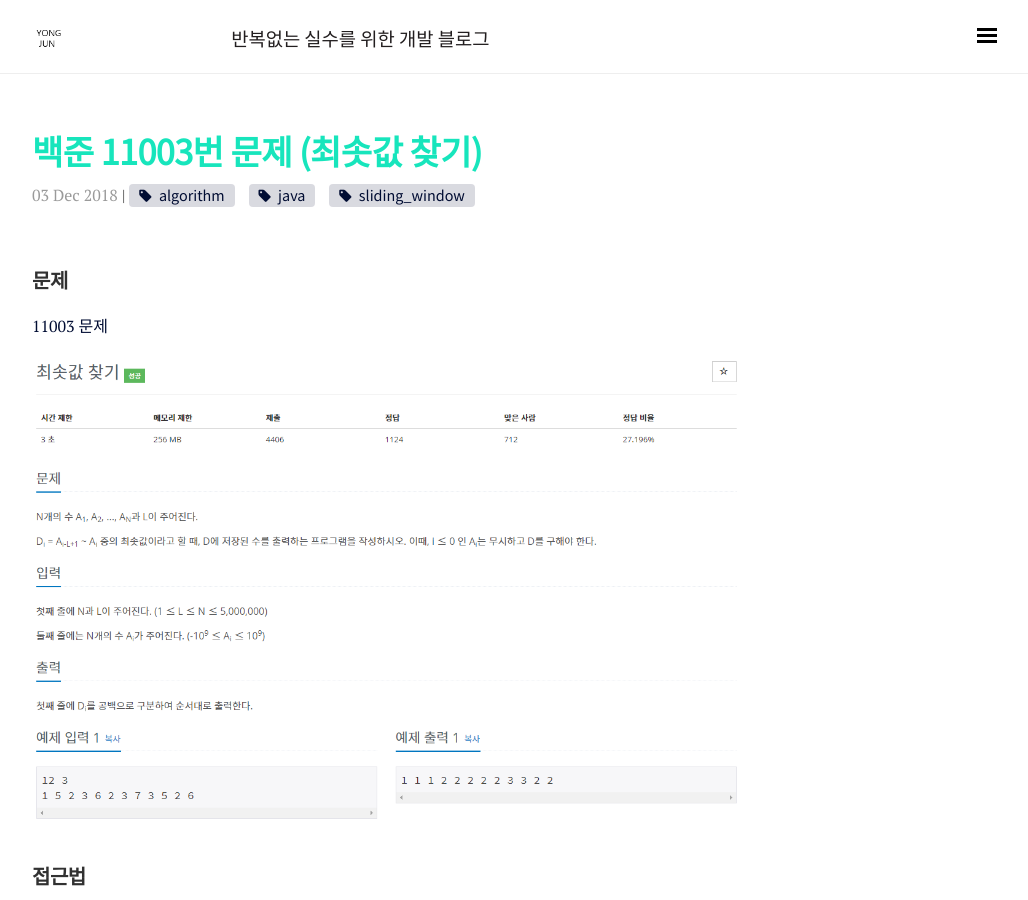
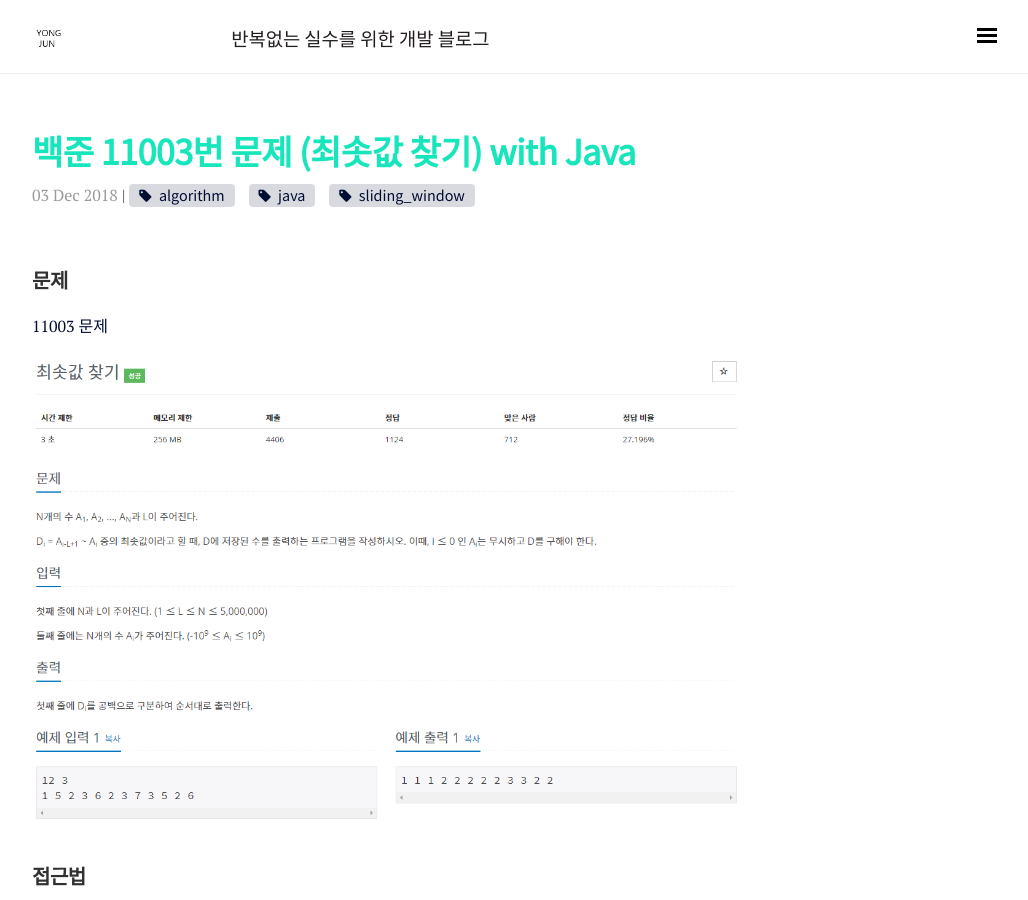
Before and after one commit to wooooooak/wooooooak.github.io, a Jekyll site: the page built from _posts/2018-12-03-백준11003번문제.md, in a window 1280 px wide and 900 px high. Shown: the whole window, without its empty margins (248-1276 px from the left). Built offline with Jekyll 4.4.1, drawn with Linux system fonts in a browser that asks for light colours; nearby versions of some CDN libraries; some web fonts are replaced; comment, search, counter and statistics services are not loaded; some of the changed text lies outside the part shown.

Commit message:
알고리즘 문제 제목 변경

```diff
--- a/_posts/2018-12-03-백준11003번문제.md
+++ b/_posts/2018-12-03-백준11003번문제.md
@@ -1,7 +1,7 @@
 ---
 layout: post
-title: 백준 11003번 문제 (최솟값 찾기)
-category: algorithm
+title: 백준 11003번 문제 (최솟값 찾기) with Java
+category: Algorithm
 tags: [algorithm, java, sliding_window]
 comments: true
 ---
```
Also changed, not shown: _posts/2018-12-04-백준10451.md (+2 -2 lines).
